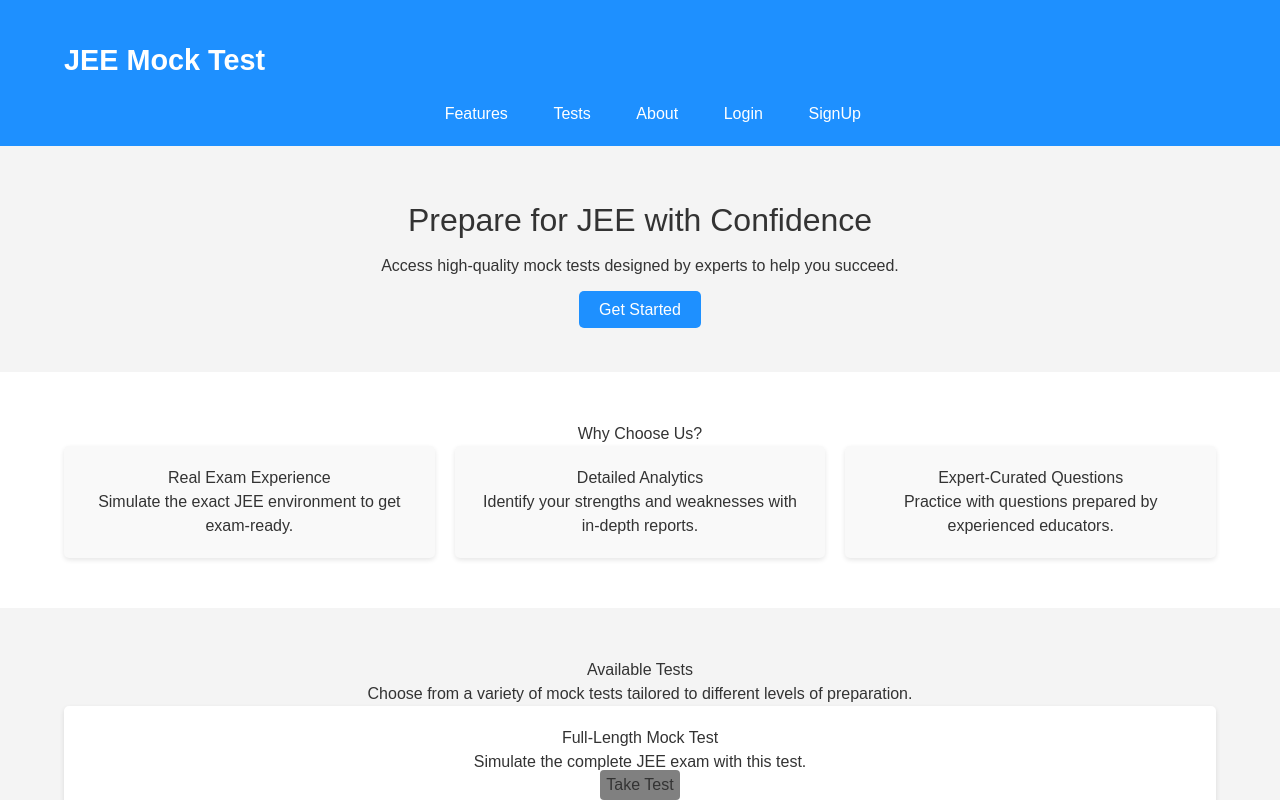
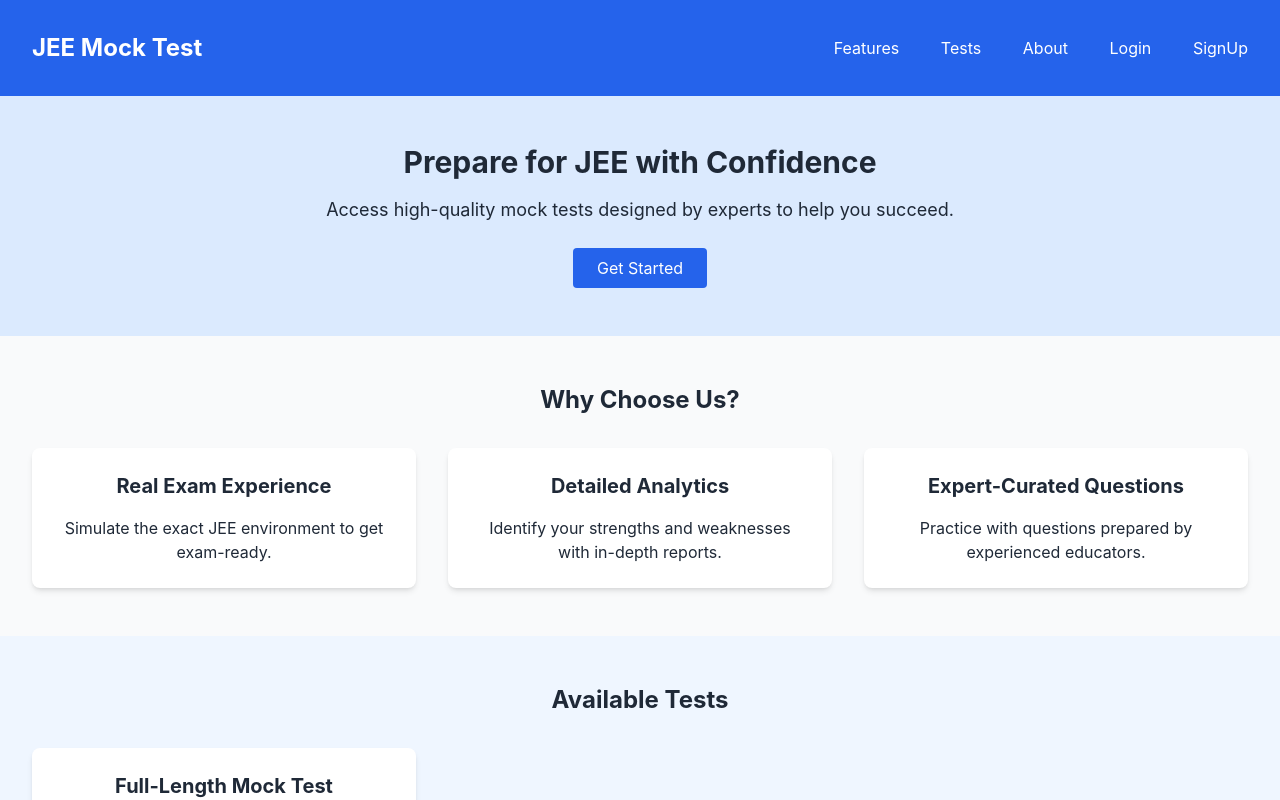
Before and after one commit to JainamDosi/Project_NSS, a React (Create React App) app in the folder frontend/: page / in a window 1280 px wide. Built offline with nearby package versions, Linux system fonts and the light colour scheme; a web font is replaced by a local one.

Commit message:
tailwind

```diff
--- a/frontend/src/Components/landingPage/landingPage.js
+++ b/frontend/src/Components/landingPage/landingPage.js
@@ -1,100 +1,102 @@
-import React from 'react';
-import './landingPage.css';
-import { Link } from 'react-router-dom';
+import React from "react";
+import { Link } from "react-router-dom";
 
 function LandingPage() {
   return (
-    <div className="landing-page">
-      <header className="header">
-        <div className="container">
-          <h1 className="logo">JEE Mock Test</h1>
+    <div className="landing-page bg-gray-50 min-h-screen text-gray-800">
+      <header className="header bg-blue-600 text-white py-4">
+        <div className="container mx-auto flex justify-between items-center px-4 md:px-8">
+          <h1 className="text-2xl font-bold">JEE Mock Test</h1>
           <nav className="nav">
-            <ul>
-              <li><a href="#features">Features</a></li>
-              <li><a href="#tests">Tests</a></li>
-              <li><a href="#about">About</a></li>
-              {/* <li><a href="#contact">Contact</a></li> */}
-              <li><Link to="/login">Login</Link></li>
-              <li><Link to="/signUp">SignUp</Link></li>
+            <ul className="flex gap-4 text-sm md:text-base">
+              <li>
+                <a href="#features" className="hover:text-blue-300">
+                  Features
+                </a>
+              </li>
+              <li>
+                <a href="#tests" className="hover:text-blue-300">
+                  Tests
+                </a>
+              </li>
+              <li>
+                <a href="#about" className="hover:text-blue-300">
+                  About
+                </a>
+              </li>
+              <li>
+                <Link to="/login" className="hover:text-blue-300">
+                  Login
+                </Link>
+              </li>
+              <li>
+                <Link to="/signUp" className="hover:text-blue-300">
+                  SignUp
+                </Link>
+              </li>
             </ul>
           </nav>
         </div>
       </header>
 
-      <section className="hero">
-        <div className="container">
-          <h2>Prepare for JEE with Confidence</h2>
-          <p>Access high-quality mock tests designed by experts to help you succeed.</p>
-          <Link to="studentDashboard" className="btn-primary">Get Started</Link>
+      <section className="hero bg-blue-100 py-12">
+        <div className="container mx-auto text-center px-4 md:px-8">
+          <h2 className="text-3xl font-bold mb-4">Prepare for JEE with Confidence</h2>
+          <p className="text-lg mb-6">
+            Access high-quality mock tests designed by experts to help you succeed.
+          </p>
+          <Link to="/studentDashboard" className="btn-primary inline-block bg-blue-600 text-white py-2 px-6 rounded hover:bg-blue-500">
+            Get Started
+          </Link>
         </div>
       </section>
 
-      <section id="features" className="features">
-        <div className="container">
-          <h2>Why Choose Us?</h2>
-          <div className="feature-list">
-            <div className="feature-item">
-              <h3>Real Exam Experience</h3>
+      <section id="features" className="features py-12">
+        <div className="container mx-auto px-4 md:px-8">
+          <h2 className="text-2xl font-bold text-center mb-8">Why Choose Us?</h2>
+          <div className="grid grid-cols-1 md:grid-cols-3 gap-8">
+            <div className="feature-item bg-white shadow-md p-6 rounded-lg text-center">
+              <h3 className="text-xl font-bold mb-4">Real Exam Experience</h3>
               <p>Simulate the exact JEE environment to get exam-ready.</p>
             </div>
-            <div className="feature-item">
-              <h3>Detailed Analytics</h3>
+            <div className="feature-item bg-white shadow-md p-6 rounded-lg text-center">
+              <h3 className="text-xl font-bold mb-4">Detailed Analytics</h3>
               <p>Identify your strengths and weaknesses with in-depth reports.</p>
             </div>
-            <div className="feature-item">
-              <h3>Expert-Curated Questions</h3>
+            <div className="feature-item bg-white shadow-md p-6 rounded-lg text-center">
+              <h3 className="text-xl font-bold mb-4">Expert-Curated Questions</h3>
               <p>Practice with questions prepared by experienced educators.</p>
             </div>
           </div>
         </div>
       </section>
 
-      <section id="tests" className="tests">
-        <div className="container">
-          <h2>Available Tests</h2>
-          <p>Choose from a variety of mock tests tailored to different levels of preparation.</p>
-          <div className="test-list">
-            <div className="test-item">
-              <h3>Full-Length Mock Test</h3>
+      <section id="tests" className="tests py-12 bg-blue-50">
+        <div className="container mx-auto px-4 md:px-8">
+          <h2 className="text-2xl font-bold text-center mb-8">Available Tests</h2>
+          <div className="grid grid-cols-1 md:grid-cols-2 lg:grid-cols-3 gap-8">
+            <div className="test-item bg-white shadow-md p-6 rounded-lg text-center">
+              <h3 className="text-xl font-bold mb-4">Full-Length Mock Test</h3>
               <p>Simulate the complete JEE exam with this test.</p>
-              <Link to="/studentDashboard" className="btn-secondary">Take Test</Link>
+              <Link to="/studentDashboard" className="btn-secondary inline-block bg-blue-600 text-white py-2 px-6 rounded hover:bg-blue-500">
+                Take Test
+              </Link>
             </div>
-            {/* <div className="test-item">
-              <h3>Subject-Wise Test</h3>
-              <p>Focus on individual subjects to strengthen your concepts.</p>
-              <a href="#" className="btn-secondary">Take Test</a>
-            </div> */}
-            {/* <div className="test-item">
-              <h3>Topic-Wise Test</h3>
-              <p>Practice specific topics and improve step-by-step.</p>
-              <a href="#" className="btn-secondary">Take Test</a>
-            </div> */}
           </div>
         </div>
       </section>
 
-      <section id="about" className="about">
-        <div className="container">
-          <h2>About Us</h2>
-          <p>We are dedicated to providing students with the best resources to crack JEE and achieve their dreams. With a team of experienced educators, we aim to make exam preparation effective and efficient.</p>
+      <section id="about" className="about py-12">
+        <div className="container mx-auto px-4 md:px-8">
+          <h2 className="text-2xl font-bold text-center mb-8">About Us</h2>
+          <p className="text-center">
+            We are dedicated to providing students with the best resources to crack JEE and achieve their dreams. With a team of experienced educators, we aim to make exam preparation effective and efficient.
+          </p>
         </div>
       </section>
 
-      {/* <section id="contact" className="contact">
-        <div className="container">
-          <h2>Contact Us</h2>
-          <p>Have any questions? Feel free to reach out to us!</p>
-          <form className="contact-form">
-            <input type="text" placeholder="Your Name" required />
-            <input type="email" placeholder="Your Email" required />
-            <textarea placeholder="Your Message" required></textarea>
-            <button type="submit" className="btn-primary">Send Message</button>
-          </form>
-        </div>
-      </section> */}
-
-      <footer className="footer">
-        <div className="container">
+      <footer className="footer bg-blue-600 text-white py-4">
+        <div className="container mx-auto text-center">
           <p>&copy; 2025 JEE Mock Test. All Rights Reserved.</p>
         </div>
       </footer>
```
